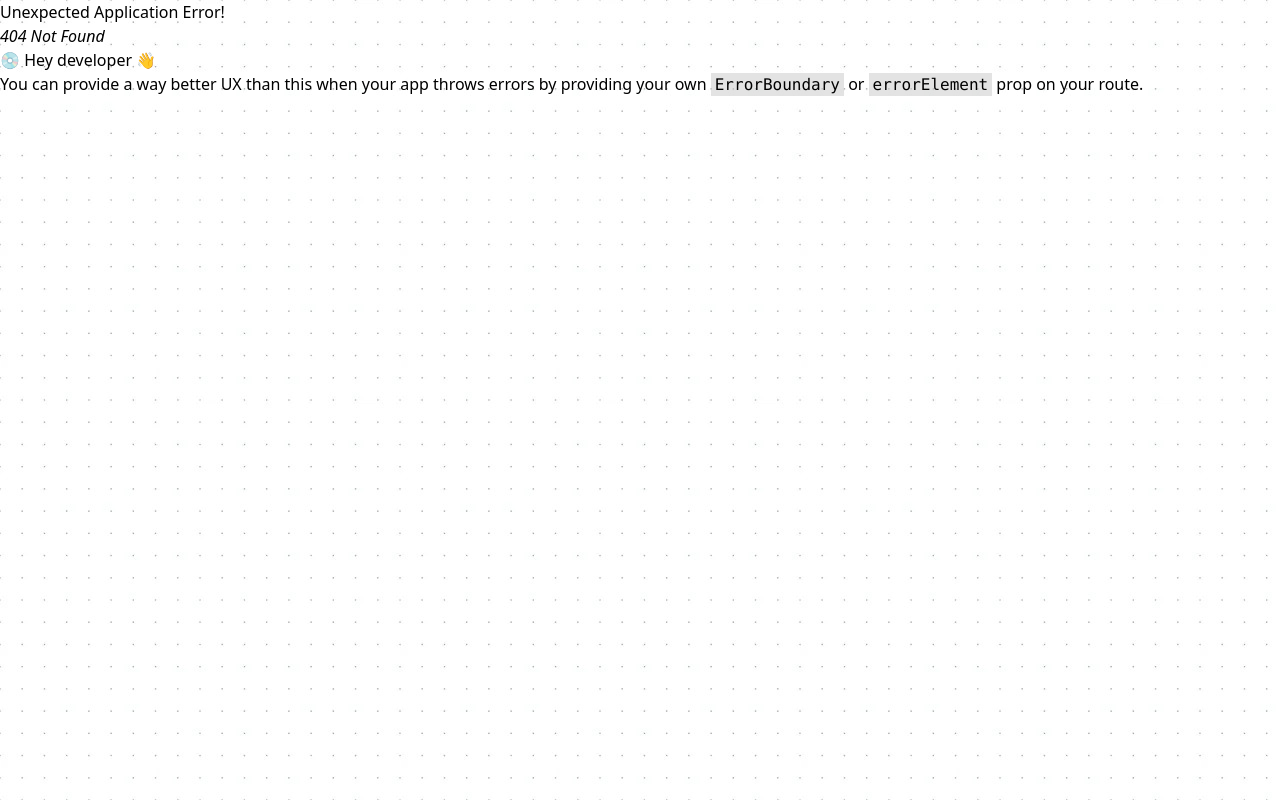
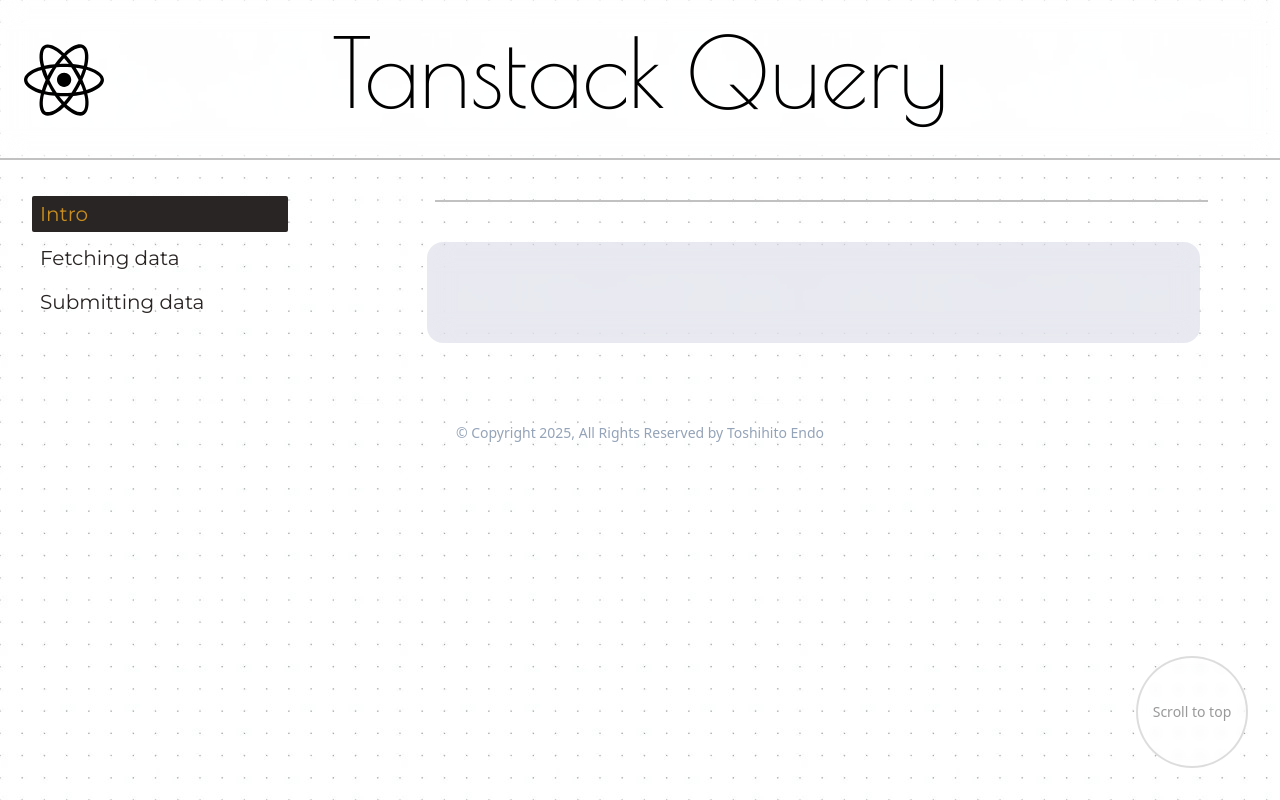
Before and after one commit to GentleHorse/ReactEssentials_v2, a React (Vite) app: page /tanstack-query in a window 1280 px wide. Before the commit this address had no page. Built offline with nearby package versions, Linux system fonts and the light colour scheme; a web font is replaced by a local one.

Commit message:
Created the tanstack query page and route

```diff
--- a/src/App.jsx
+++ b/src/App.jsx
@@ -10,6 +10,7 @@
 import ReduxPage from "./pages/Redux.jsx";
 import ReactRouterPage from "./pages/ReactRouter.jsx";
 import AuthenticationPage from "./pages/Authentication.jsx";
+import TanstackQueryPage from "./pages/TanstackQuery.jsx";
 import RootLayout from "./pages/Root.jsx";
 
 const router = createBrowserRouter([
@@ -27,6 +28,7 @@
       { path: "/redux", element: <ReduxPage /> },
       { path: "/react-router", element: <ReactRouterPage /> },
       { path: "/authentication", element: <AuthenticationPage /> },
+      { path: "/tanstack-query", element: <TanstackQueryPage /> },
     ],
   },
 ]);
--- /dev/null
+++ b/src/pages/TanstackQuery.jsx
@@ -0,0 +1,57 @@
+import { useState } from "react";
+import SideBar from "../components/sideBar/SideBar.jsx";
+import TopicWrapper from "../components/UI/TopicWrapper.jsx";
+import Header from "../components/UI/Header.jsx";
+import PageTitle from "../components/UI/PageTitle.jsx";
+import TableOfContents from "../components/UI/TableOfContents.jsx";
+import ScrollToTopButton from "../components/UI/ScrollToTopButton.jsx";
+import { TANSTACK_QUERY_TOPICS_ARRAY } from "../topics-data.js";
+
+export default function TanstackQueryPage() {
+    const [topicId, setTopicId] = useState("tp1");
+      const [topicIndex, setTopicIndex] = useState(0);
+
+      const topicHandler = (topic) => {
+        setTopicId(topic.id);
+
+        const selectedTopicId = TANSTACK_QUERY_TOPICS_ARRAY.findIndex(
+          (e) => e.id === topic.id
+        );
+        setTopicIndex(selectedTopicId);
+
+        window.scrollTo(0, 0); // Move to the top of the page
+      };
+
+      return (
+        <>
+          <Header />
+
+          <PageTitle>Tanstack Query</PageTitle>
+
+          <section className="grid grid-cols-3">
+            <div>
+              <SideBar
+                topicsArray={TANSTACK_QUERY_TOPICS_ARRAY}
+                setTopic={topicHandler}
+                topicId={topicId}
+              />
+            </div>
+
+            <div className="col-span-2 max-w-[600px] lg:max-w-[1200px] mr-10 md:mr-12 lg:mr-20">
+              <TableOfContents
+                topics={TANSTACK_QUERY_TOPICS_ARRAY[topicIndex].subTopics}
+                textsPosition="left"
+              />
+
+              <ul>
+                <TopicWrapper
+                  topics={TANSTACK_QUERY_TOPICS_ARRAY[topicIndex].subTopics}
+                />
+              </ul>
+            </div>
+          </section>
+
+          <ScrollToTopButton />
+        </>
+      );
+}
```
Also changed, not shown: src/topics-data.js.
